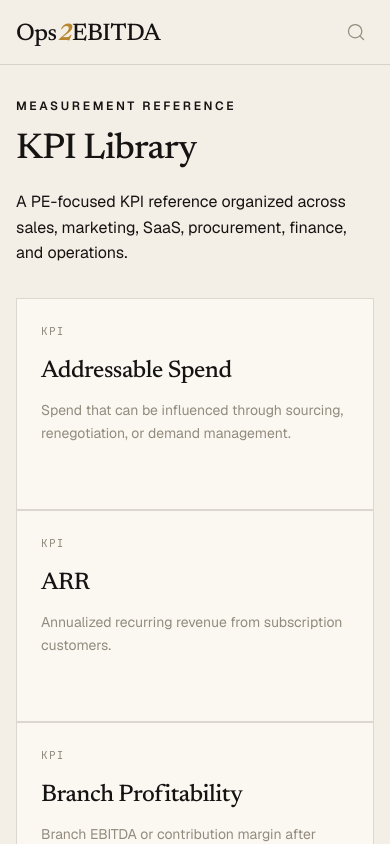
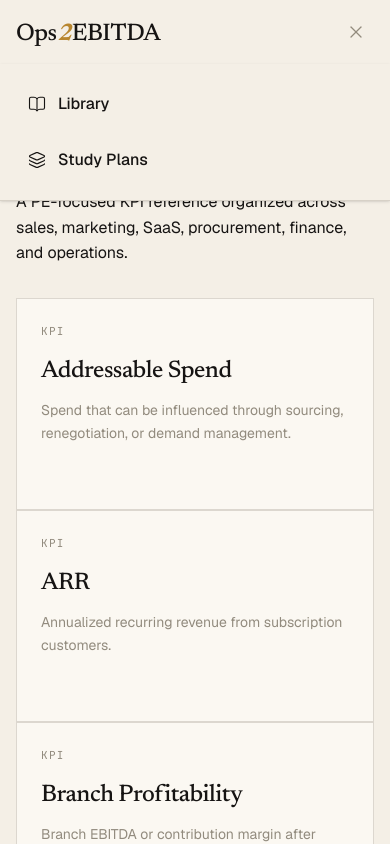
Before and after one commit to blakehenkel24-eng/Ops2EBITDA, a Next.js app: page /kpis in a window 390 px wide. Both pictures are taken after a click on the button "Toggle mobile menu". Shown: the top 844 px of the page. Built offline with nearby package versions, Linux system fonts and the light colour scheme.

Commit message:
fix: address final review feedback for navigation and cleanup

```diff
--- a/components/AppShell.tsx
+++ b/components/AppShell.tsx
@@ -1,6 +1,6 @@
 import Link from 'next/link';
-import { Search, BookOpen, Layers } from 'lucide-react';
 import { Ops2EBITDALogo } from './Ops2EBITDALogo';
+import { ClientNav } from './ClientNav';
 
 export function AppShell({ children }: { children: React.ReactNode }) {
   return (
@@ -10,20 +10,7 @@ export function AppShell({ children }: { children: React.ReactNode }) {
           <Link href="/" className="text-2xl hover:opacity-80 transition-opacity">
             <Ops2EBITDALogo />
           </Link>
-          <nav className="hidden md:flex gap-6 font-geist text-sm font-medium">
-            <Link href="/" className="flex items-center gap-2 hover:text-ochre transition-colors">
-              <BookOpen size={16} strokeWidth={1.5} />
-              Library
-            </Link>
-            <Link href="/study" className="flex items-center gap-2 hover:text-ochre transition-colors">
-              <Layers size={16} strokeWidth={1.5} />
-              Study Plans
-            </Link>
-          </nav>
-          <div className="md:hidden flex items-center">
-            {/* Mobile menu stub */}
-            <button className="p-2 text-stone hover:text-ink"><Search size={20} strokeWidth={1.5}/></button>
-          </div>
+          <ClientNav />
         </div>
       </header>
       <main className="flex-1 max-w-6xl mx-auto w-full px-4 md:px-8 py-8 md:py-12">
--- a/components/Cards.tsx
+++ b/components/Cards.tsx
@@ -1,9 +1,6 @@
 import Link from "next/link";
 import { ArrowRight } from 'lucide-react';
 import type { Route } from "next";
-import { labelForType } from "@/lib/format";
-import { hrefFor } from "@/lib/routes";
-import type { AnyContent } from "@/lib/types";
 
 interface CardProps {
   title: string;
--- /dev/null
+++ b/components/ClientNav.tsx
@@ -0,0 +1,71 @@
+'use client';
+
+import { useState } from 'react';
+import Link from 'next/link';
+import { usePathname } from 'next/navigation';
+import { BookOpen, Layers, Menu, X } from 'lucide-react';
+
+export function ClientNav() {
+  const pathname = usePathname();
+  const [mobileMenuOpen, setMobileMenuOpen] = useState(false);
+
+  const links = [
+    { href: '/', label: 'Library', icon: BookOpen },
+    { href: '/study', label: 'Study Plans', icon: Layers },
+  ];
+
+  return (
+    <>
+      <nav className="hidden md:flex gap-6 font-geist text-sm font-medium">
+        {links.map((link) => {
+          const Icon = link.icon;
+          const isActive = pathname === link.href;
+          return (
+            <Link
+              key={link.href}
+              href={link.href}
+              className={`flex items-center gap-2 transition-colors ${
+                isActive ? 'text-ochre' : 'hover:text-ochre'
+              }`}
+            >
+              <Icon size={16} strokeWidth={1.5} />
+              {link.label}
+            </Link>
+          );
+        })}
+      </nav>
+
+      <div className="md:hidden flex items-center">
+        <button
+          onClick={() => setMobileMenuOpen(!mobileMenuOpen)}
+          className="p-2 text-stone hover:text-ink transition-colors"
+          aria-label="Toggle mobile menu"
+        >
+          {mobileMenuOpen ? <X size={20} strokeWidth={1.5} /> : <Menu size={20} strokeWidth={1.5} />}
+        </button>
+      </div>
+
+      {mobileMenuOpen && (
+        <div className="absolute top-16 left-0 right-0 bg-bone border-b border-stone/30 shadow-sm md:hidden p-4 flex flex-col gap-2 z-40">
+          {links.map((link) => {
+            const Icon = link.icon;
+            const isActive = pathname === link.href;
+            return (
+              <Link
+                key={link.href}
+                href={link.href}
+                onClick={() => setMobileMenuOpen(false)}
+                className={`flex items-center gap-3 font-geist text-base font-medium p-3 rounded-md transition-colors ${
+                  isActive ? 'bg-stone/10 text-ochre' : 'text-ink hover:bg-stone/5 hover:text-ochre'
+                }`}
+              >
+                <Icon size={18} strokeWidth={1.5} />
+                {link.label}
+              </Link>
+            );
+          })}
+        </div>
+      )}
+    </>
+  );
+}
```
